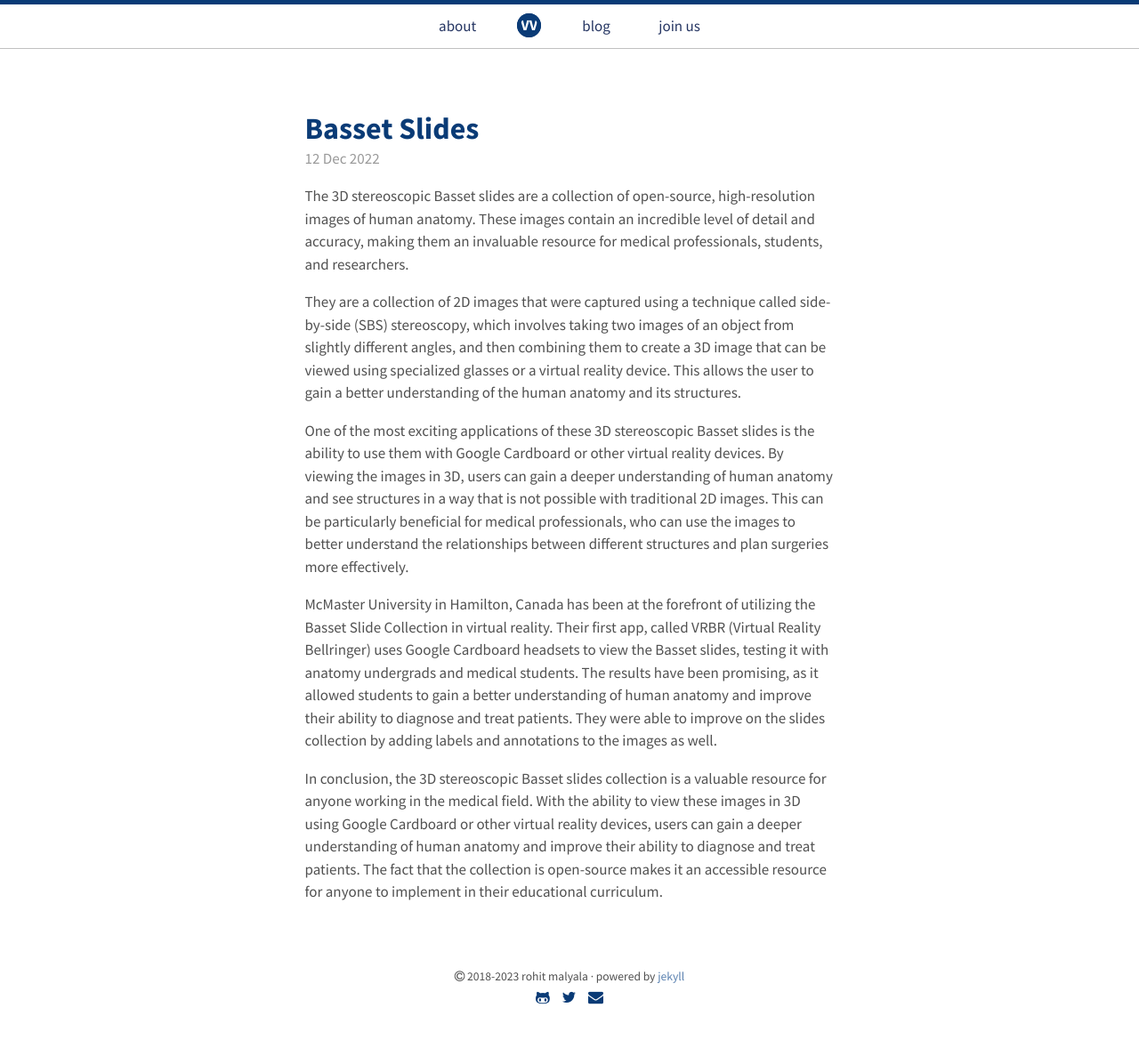
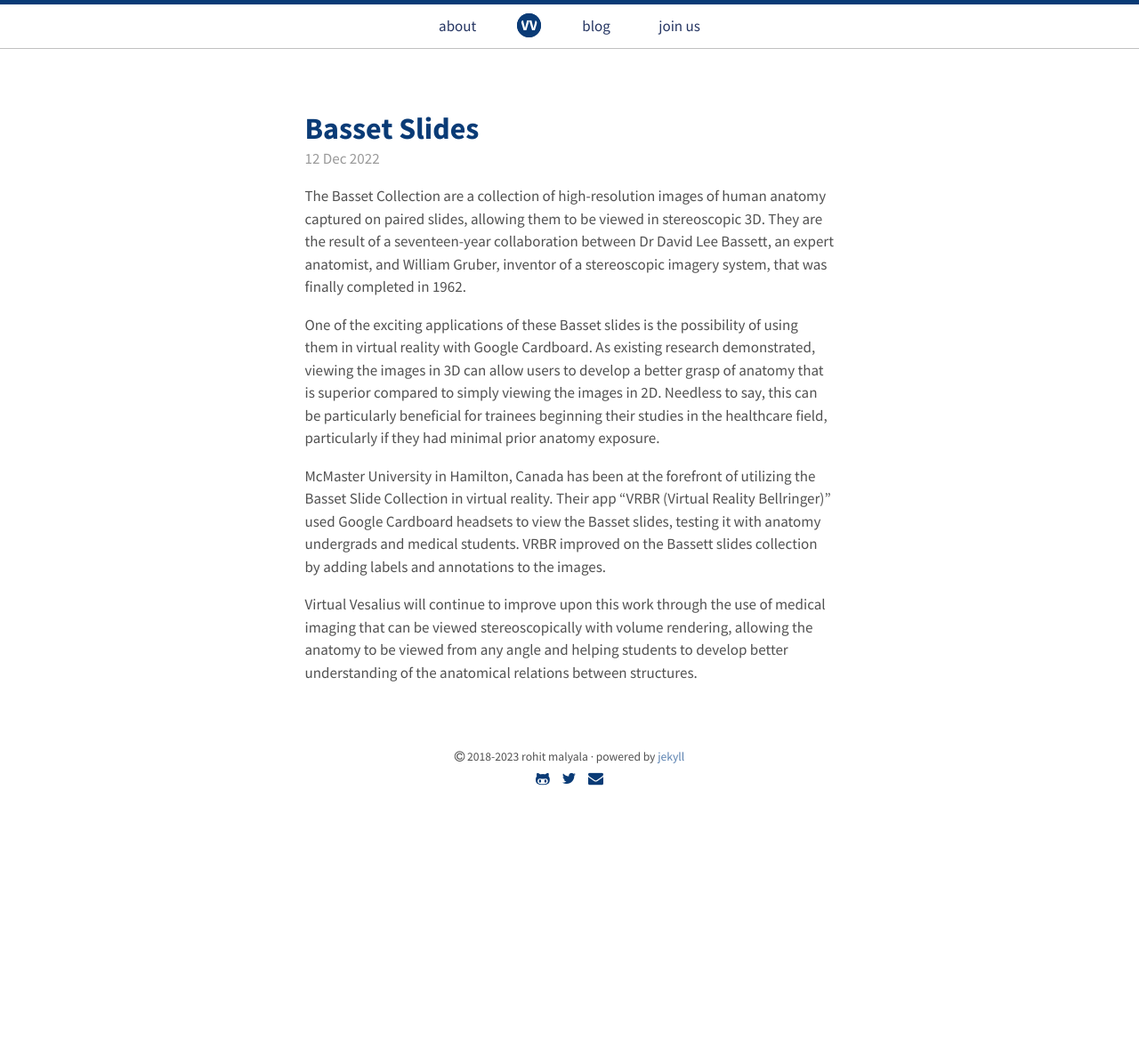
Before and after one commit to nicoelayda/celeste, a Jekyll site: the page built from blog/_posts/2022-12-12-basset-slides.md, in a window 1280 px wide. Shown: the whole page at 89% size. Built offline with Jekyll 4.4.1, drawn with Linux system fonts in a browser that asks for light colours; after the commit the page ends 922 px from its top, so only the background shows below that.

Commit message:
Update 2022-12-12-basset-slides.md

```diff
--- a/blog/_posts/2022-12-12-basset-slides.md
+++ b/blog/_posts/2022-12-12-basset-slides.md
@@ -6,12 +6,10 @@ excerpt_separator: <!--more-->
 ---
 
 
-The 3D stereoscopic Basset slides are a collection of open-source, high-resolution images of human anatomy. These images contain an incredible level of detail and accuracy, making them an invaluable resource for medical professionals, students, and researchers.
+The Basset Collection are a collection of high-resolution images of human anatomy captured on paired slides, allowing them to be viewed in stereoscopic 3D. They are the result of a seventeen-year collaboration between Dr David Lee Bassett, an expert anatomist, and William Gruber, inventor of a stereoscopic imagery system, that was finally completed in 1962.
 
-They are a collection of 2D images that were captured using a technique called side-by-side (SBS) stereoscopy, which involves taking two images of an object from slightly different angles, and then combining them to create a 3D image that can be viewed using specialized glasses or a virtual reality device. This allows the user to gain a better understanding of the human anatomy and its structures.
+One of the exciting applications of these Basset slides is the possibility of using them in virtual reality with Google Cardboard. As existing research demonstrated, viewing the images in 3D can allow users to develop a better grasp of anatomy that is superior compared to simply viewing the images in 2D. Needless to say, this can be particularly beneficial for trainees beginning their studies in the healthcare field, particularly if they had minimal prior anatomy exposure.
 
-One of the most exciting applications of these 3D stereoscopic Basset slides is the ability to use them with Google Cardboard or other virtual reality devices. By viewing the images in 3D, users can gain a deeper understanding of human anatomy and see structures in a way that is not possible with traditional 2D images. This can be particularly beneficial for medical professionals, who can use the images to better understand the relationships between different structures and plan surgeries more effectively.
+McMaster University in Hamilton, Canada has been at the forefront of utilizing the Basset Slide Collection in virtual reality. Their app “VRBR (Virtual Reality Bellringer)” used Google Cardboard headsets to view the Basset slides, testing it with anatomy undergrads and medical students. VRBR improved on the Bassett slides collection by adding labels and annotations to the images.
 
-McMaster University in Hamilton, Canada has been at the forefront of utilizing the Basset Slide Collection in virtual reality. Their first app, called VRBR (Virtual Reality Bellringer) uses Google Cardboard headsets to view the Basset slides, testing it with anatomy undergrads and medical students. The results have been promising, as it allowed students to gain a better understanding of human anatomy and improve their ability to diagnose and treat patients. They were able to improve on the slides collection by adding labels and annotations to the images as well.
-
-In conclusion, the 3D stereoscopic Basset slides collection is a valuable resource for anyone working in the medical field. With the ability to view these images in 3D using Google Cardboard or other virtual reality devices, users can gain a deeper understanding of human anatomy and improve their ability to diagnose and treat patients. The fact that the collection is open-source makes it an accessible resource for anyone to implement in their educational curriculum.
+Virtual Vesalius will continue to improve upon this work through the use of medical imaging that can be viewed stereoscopically with volume rendering, allowing the anatomy to be viewed from any angle and helping students to develop better understanding of the anatomical relations between structures.
```
